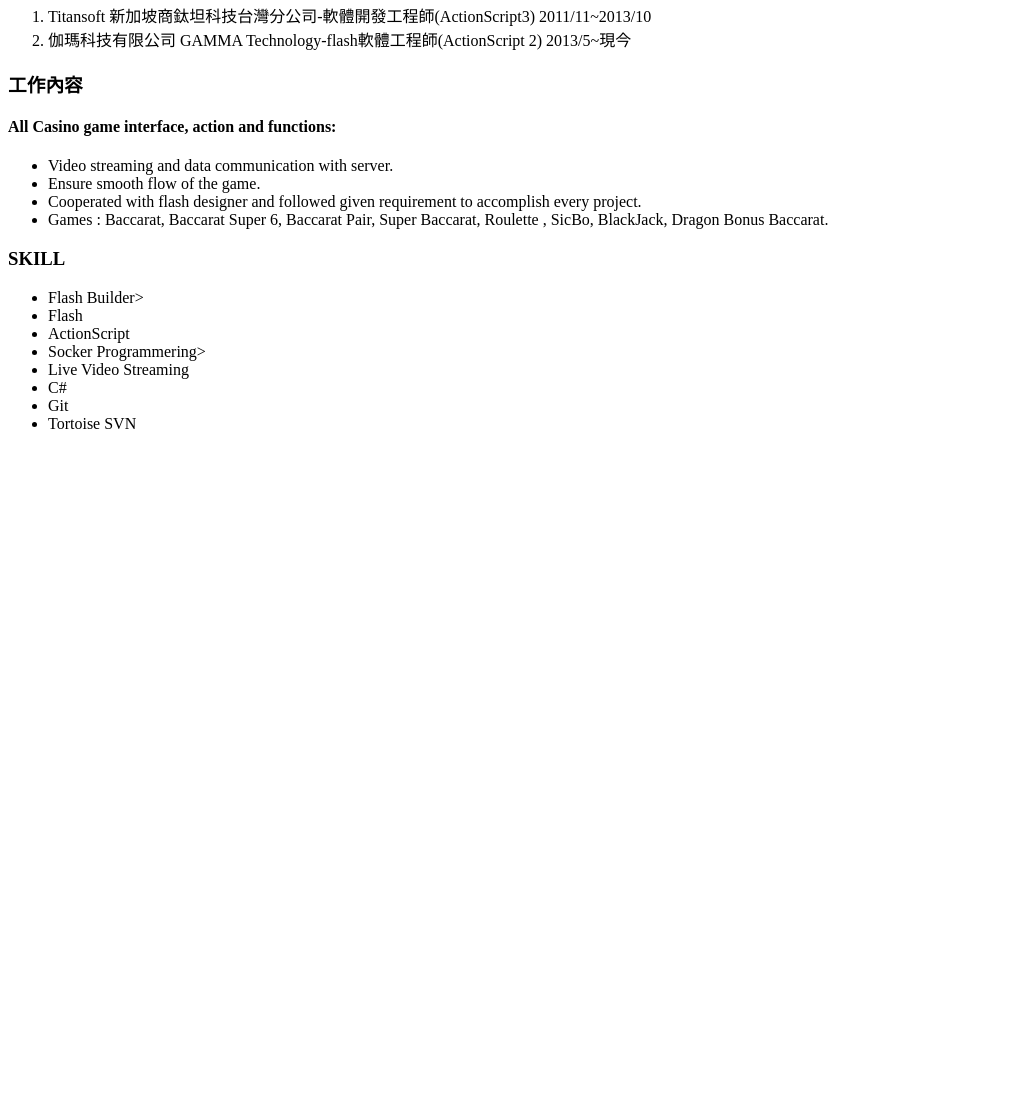
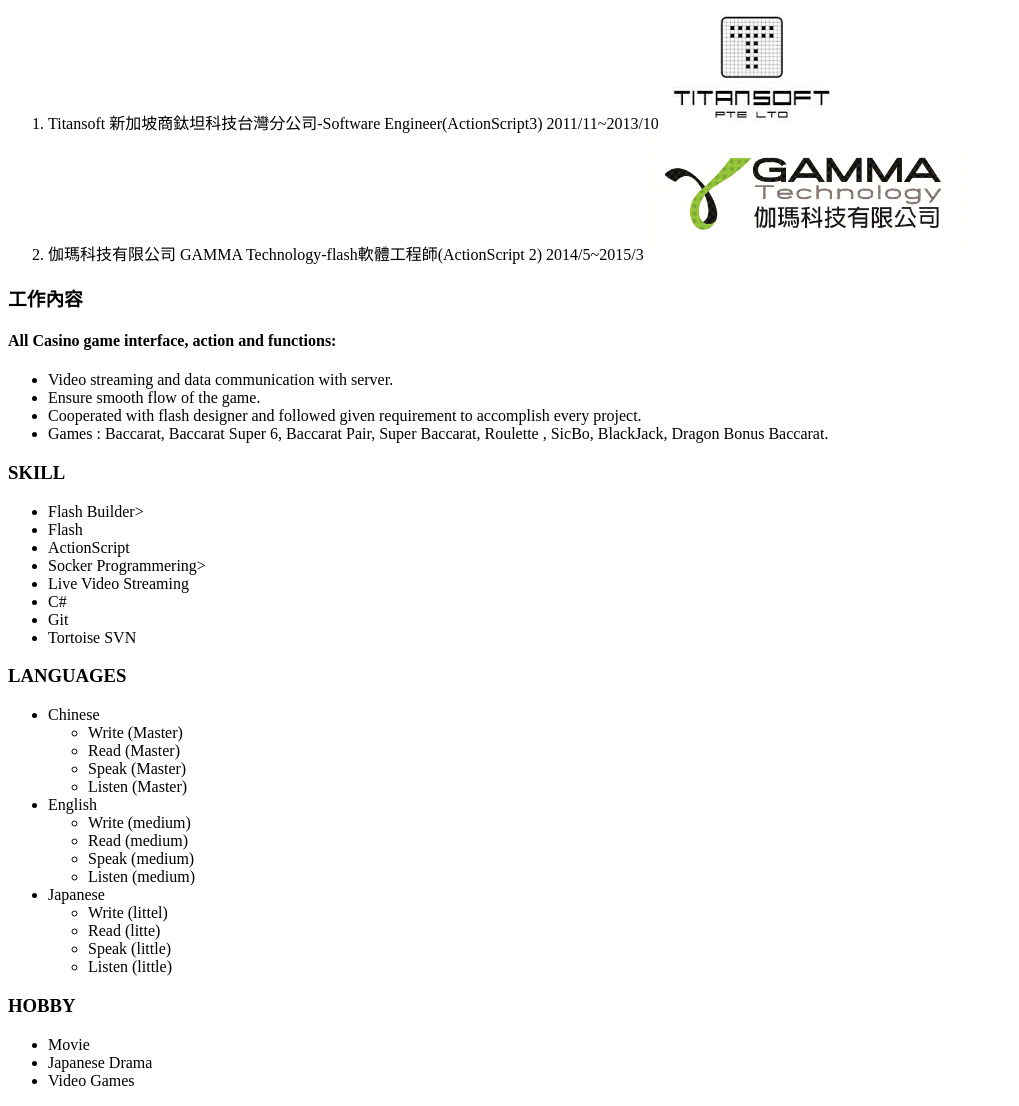
Before and after one commit to masterjay/resume, a plain HTML site: page resume-jay.html in a window 1280 px wide. Shown: the part 777-1883 px from the top of the page, without its empty margins (0-1019 px from the left). Before the commit the page ends 1226 px from the top, so only its background shows below. Drawn offline with Linux system fonts and the light colour scheme.

Commit message:
add data

```diff
--- a/resume-jay.html
+++ b/resume-jay.html
@@ -20,8 +20,9 @@
 <h1>MY RESUME</h1>
 <h3>工作經歷</h3>
 	<ol>
-	<li> Titansoft 新加坡商鈦坦科技台灣分公司-軟體開發工程師(ActionScript3) 2011/11~2013/10</li>
-    <li>  伽瑪科技有限公司 GAMMA Technology-flash軟體工程師(ActionScript 2) 2013/5~現今</li>
+		<li> Titansoft 新加坡商鈦坦科技台灣分公司-Software Engineer(ActionScript3) 2011/11~2013/10  <img src="images/titan.jpg" height="126" width="176"></li>
+   		 <li>  伽瑪科技有限公司 GAMMA Technology-flash軟體工程師(ActionScript 2) 2014/5~2015/3  <img src="images/gamma.jpg" height="126" ></li>
+
     </ol>
 <h3>工作內容</h3>
 	<h4>All Casino game interface, action and functions:</h4>
@@ -42,6 +43,39 @@
 		<li>Git</li>
 		<li>Tortoise SVN</li>
 	</ul>
+<h3>LANGUAGES</h3>
+	<ul>
+		<li>Chinese </li>
+			<ul>
+				<li>Write (Master)</li>
+				<li>Read (Master)</li>
+				<li>Speak (Master)</li>
+				<li>Listen (Master)</li>
+			</ul>
+		<li>English </li>
+			<ul>
+				<li>Write (medium)</li>
+				<li>Read (medium)</li>
+				<li>Speak (medium)</li>
+				<li>Listen (medium)</li>
+			</ul>
+
+		<li>Japanese </li>
+			<ul>
+				<li>Write (littel)</li>
+				<li>Read (litte)</li>
+				<li>Speak (little)</li>
+				<li>Listen (little)</li>
+			</ul>
+
+	</ul>
+
+	<h3>HOBBY</h3>
+	<ul>
+		<li>Movie</li>
+		<li>Japanese Drama</ll>
+		<li>Video Games</ll>
+	</ul>
 </body>
 
 </html>
```
Also changed, not shown: images/gamma.jpg (added), images/titan.jpg (added).
